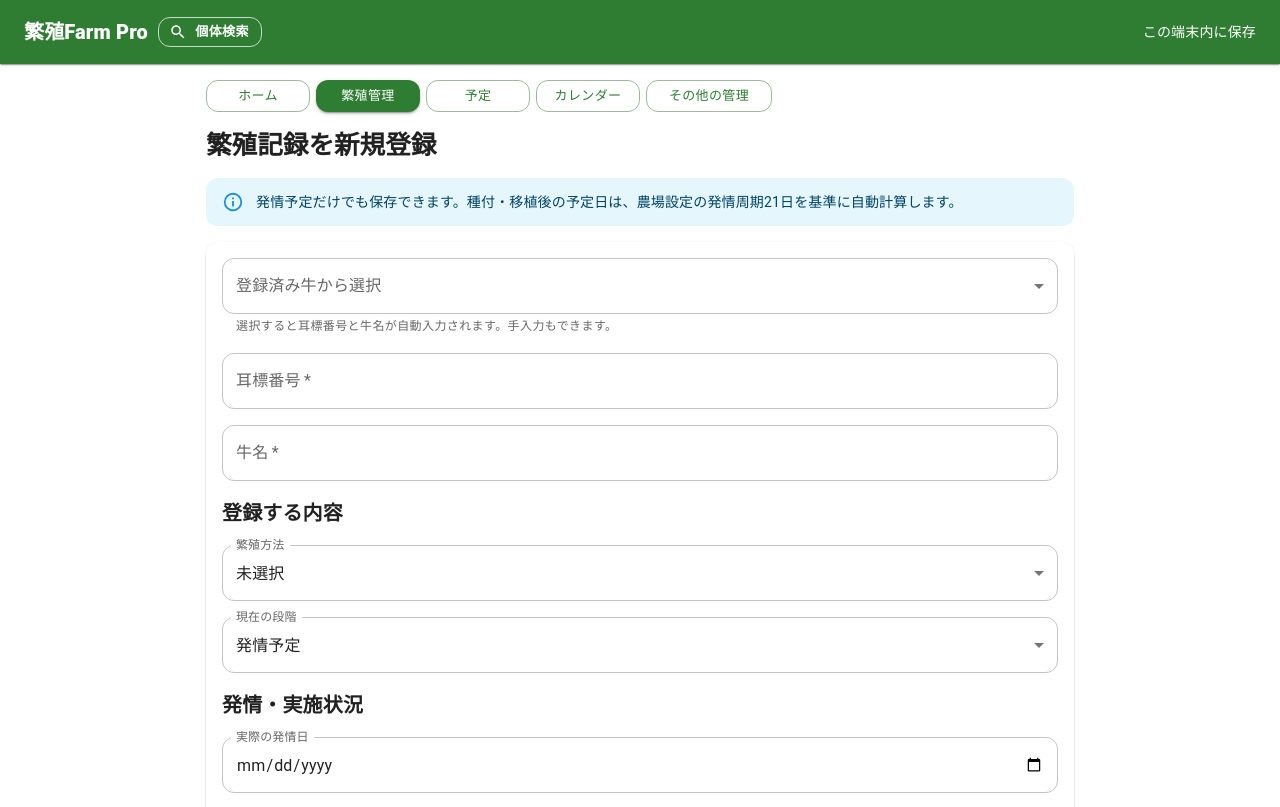
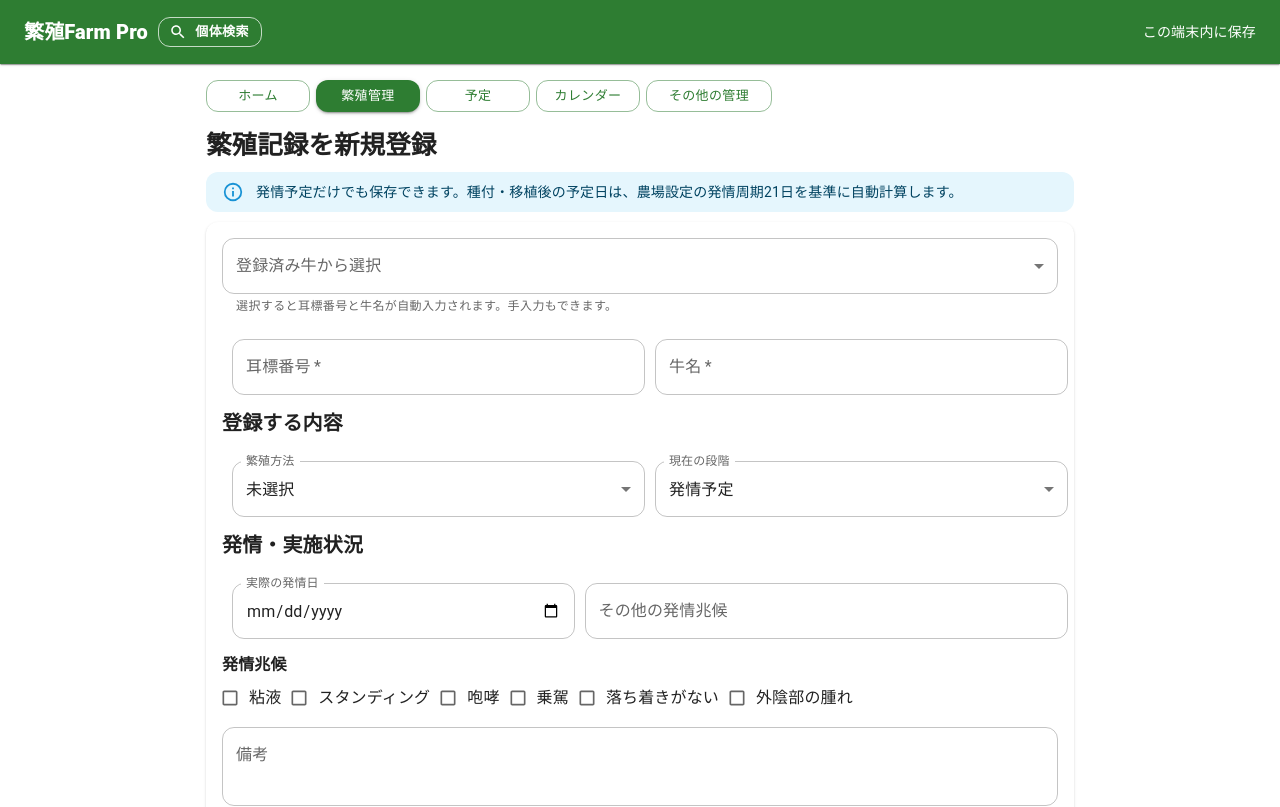
Before and after one commit to farmpro-iwate/FarmPro, a React (Vite) app in the folder client/: page /breedings/new in a window 1280 px wide. Shown: the top 807 px of the page. Built offline with nearby package versions, Linux system fonts and the light colour scheme.

Commit message:
Compact breeding form layout

```diff
--- a/client/src/pages/BreedingForm.tsx
+++ b/client/src/pages/BreedingForm.tsx
@@ -1,6 +1,6 @@
 import { useEffect, useState } from 'react';
 import { useNavigate, useParams, useSearchParams, Link as RouterLink } from 'react-router-dom';
-import { Alert, Button, Card, CardContent, Checkbox, FormControlLabel, MenuItem, Stack, TextField, Typography } from '@mui/material';
+import { Alert, Button, Card, CardContent, Checkbox, FormControlLabel, Grid, MenuItem, Stack, TextField, Typography } from '@mui/material';
 import { BreedingInput } from '../types/breeding';
 import { createBreeding, getBreeding, updateBreeding } from '../services/breedingApi';
 import {
@@ -107,44 +107,87 @@ export function BreedingForm({ mode }: Props) {
   if (loading) return <Typography>読み込み中...</Typography>;
 
   return (
-    <Stack spacing={2}>
+    <Stack spacing={1.25}>
       <Typography variant="h5" fontWeight={800}>{mode === 'create' ? '繁殖記録を新規登録' : '繁殖記録を編集'}</Typography>
-      <Alert severity="info">発情予定だけでも保存できます。種付・移植後の予定日は、農場設定の発情周期{cycleDays}日を基準に自動計算します。</Alert>
-      <Card><CardContent><Stack spacing={2}>
+      <Alert severity="info" sx={{ py: 0.25 }}>
+        発情予定だけでも保存できます。種付・移植後の予定日は、農場設定の発情周期{cycleDays}日を基準に自動計算します。
+      </Alert>
+
+      <Card>
+        <CardContent sx={{ p: { xs: 1.5, sm: 2 }, '&:last-child': { pb: { xs: 1.5, sm: 2 } } }}>
+          <Stack spacing={1.5}>
             {openedFromCattle ? (
-          <Card variant="outlined"><CardContent><Stack spacing={0.5}>
+              <Card variant="outlined">
+                <CardContent sx={{ py: 1.25, px: 1.5, '&:last-child': { pb: 1.25 } }}>
+                  <Grid container spacing={1} alignItems="center">
+                    <Grid item xs={12} sm={3}>
                       <Typography fontWeight={900}>対象牛</Typography>
+                    </Grid>
+                    <Grid item xs={7} sm={5}>
                       <Typography variant="h6" fontWeight={900}>{targetName}</Typography>
+                    </Grid>
+                    <Grid item xs={5} sm={4}>
                       <Typography color="text.secondary">耳標番号：{targetNumber}</Typography>
-          </Stack></CardContent></Card>
+                    </Grid>
+                  </Grid>
+                </CardContent>
+              </Card>
             ) : mode === 'create' ? (
               <CattlePicker onSelect={(cattle) => setForm((prev) => ({ ...prev, cowEarTag: cattle.earTag, cowName: cattle.name }))} />
             ) : null}
-        {!openedFromCattle && <>
+
+            {!openedFromCattle && (
+              <Grid container spacing={1.25}>
+                <Grid item xs={12} sm={6}>
                   <TextField label="耳標番号" value={form.cowEarTag} onChange={(e) => setValue('cowEarTag', e.target.value)} required fullWidth />
+                </Grid>
+                <Grid item xs={12} sm={6}>
                   <TextField label="牛名" value={form.cowName} onChange={(e) => setValue('cowName', e.target.value)} required fullWidth />
-        </>}
+                </Grid>
+              </Grid>
+            )}
 
             <Typography variant="h6" fontWeight={800}>登録する内容</Typography>
+            <Grid container spacing={1.25}>
+              <Grid item xs={12} sm={6}>
                 <TextField label="繁殖方法" select value={form.breedingMethod} onChange={(e) => setValue('breedingMethod', e.target.value)} fullWidth>
                   <MenuItem value="未選択">未選択</MenuItem><MenuItem value="種付">種付</MenuItem><MenuItem value="受精卵移植">受精卵移植</MenuItem>
                 </TextField>
+              </Grid>
+              <Grid item xs={12} sm={6}>
                 <TextField label="現在の段階" select value={form.breedingStatus} onChange={(e) => setValue('breedingStatus', e.target.value)} fullWidth>
                   <MenuItem value="発情予定">発情予定</MenuItem><MenuItem value="発情確認">発情確認</MenuItem><MenuItem value="種付予定">種付予定</MenuItem><MenuItem value="種付実施">種付実施</MenuItem><MenuItem value="移植予定">移植予定</MenuItem><MenuItem value="移植実施">移植実施</MenuItem><MenuItem value="中止">中止</MenuItem>
                 </TextField>
+              </Grid>
+            </Grid>
 
             <Typography variant="h6" fontWeight={800}>発情・実施状況</Typography>
+            <Grid container spacing={1.25}>
+              <Grid item xs={12} sm={5}>
                 <TextField label="実際の発情日" type="date" value={form.heatDate} onChange={(e) => setValue('heatDate', e.target.value)} InputLabelProps={{ shrink: true }} fullWidth />
-        <Stack spacing={1}>
+              </Grid>
+              <Grid item xs={12} sm={7}>
+                <TextField
+                  label="その他の発情兆候"
+                  value={form.estrusSignsOther ?? ''}
+                  onChange={(event) => setValue('estrusSignsOther', event.target.value)}
+                  placeholder="例：食欲低下、尾を上げる、他牛への接近など"
+                  fullWidth
+                />
+              </Grid>
+            </Grid>
+
+            <Stack spacing={0.25}>
               <Typography variant="subtitle1" fontWeight={700}>発情兆候</Typography>
-          <Typography variant="body2" color="text.secondary">確認できた兆候を複数選択できます。</Typography>
-          <Stack direction={{ xs: 'column', sm: 'row' }} flexWrap="wrap">
+              <Stack direction="row" flexWrap="wrap" useFlexGap spacing={0.25}>
                 {['粘液', 'スタンディング', '咆哮', '乗駕', '落ち着きがない', '外陰部の腫れ'].map((sign) => (
                   <FormControlLabel
                     key={sign}
                     label={sign}
+                    sx={{ mr: 1, my: -0.25 }}
                     control={
                       <Checkbox
+                        size="small"
                         checked={(form.estrusSigns ?? []).includes(sign)}
                         onChange={(event) => {
                           setForm((prev) => {
@@ -160,17 +203,14 @@ export function BreedingForm({ mode }: Props) {
                   />
                 ))}
               </Stack>
-          <TextField
-            label="その他の発情兆候"
-            value={form.estrusSignsOther ?? ''}
-            onChange={(event) => setValue('estrusSignsOther', event.target.value)}
-            placeholder="例：食欲低下、尾を上げる、他牛への接近など"
-            fullWidth
-          />
             </Stack>
 
-        {form.breedingMethod === '種付' && <>
+            {form.breedingMethod === '種付' && (
+              <Grid container spacing={1.25}>
+                <Grid item xs={12} sm={4}>
                   <TextField label="種付・授精日" type="date" value={form.inseminationDate} onChange={(e) => setValue('inseminationDate', e.target.value)} InputLabelProps={{ shrink: true }} fullWidth />
+                </Grid>
+                <Grid item xs={12} sm={4}>
                   <SireSearchField
                     value={form.bullName}
                     masterId={form.bullMasterId}
@@ -181,6 +221,8 @@ export function BreedingForm({ mode }: Props) {
                     label="種雄牛"
                     required={false}
                   />
+                </Grid>
+                <Grid item xs={12} sm={4}>
                   <InseminatorSearchField
                     value={form.inseminatorName}
                     masterId={form.inseminatorMasterId}
@@ -189,78 +231,65 @@ export function BreedingForm({ mode }: Props) {
                       setForm((prev) => ({ ...prev, inseminatorMasterId: id }));
                     }}
                   />
-        </>}
+                </Grid>
+              </Grid>
+            )}
 
-        {form.breedingMethod === '受精卵移植' && <>
+            {form.breedingMethod === '受精卵移植' && (
+              <Stack spacing={1.25}>
                 <Typography variant="h6" fontWeight={800}>受精卵移植</Typography>
-          <Alert severity="info">受卵牛は上の対象牛です。供卵牛と父牛は子牛の血統情報として分けて記録します。</Alert>
-          <TextField label="移植予定日" type="date" value={form.transferPlannedDate} onChange={(e) => setValue('transferPlannedDate', e.target.value)} InputLabelProps={{ shrink: true }} fullWidth />
-          <TextField label="移植実施日" type="date" value={form.transferDate} onChange={(e) => setValue('transferDate', e.target.value)} InputLabelProps={{ shrink: true }} fullWidth />
-          <TextField label="受精卵番号・管理番号" value={form.embryoNumber} onChange={(e) => setValue('embryoNumber', e.target.value)} fullWidth />
-          <TextField label="採卵日" type="date" value={form.collectionDate} onChange={(e) => setValue('collectionDate', e.target.value)} InputLabelProps={{ shrink: true }} fullWidth />
-          <TextField label="受精卵区分" select value={form.embryoType} onChange={(e) => setValue('embryoType', e.target.value)} fullWidth>
-            <MenuItem value="未選択">未選択</MenuItem><MenuItem value="新鮮卵">新鮮卵</MenuItem><MenuItem value="凍結卵">凍結卵</MenuItem>
-          </TextField>
-          <TextField label="供卵牛名（遺伝的母牛）" value={form.donorCowName} onChange={(e) => setValue('donorCowName', e.target.value)} fullWidth />
-          <TextField label="供卵牛耳標番号" value={form.donorCowEarTag} onChange={(e) => setValue('donorCowEarTag', e.target.value)} fullWidth />
+                <Alert severity="info" sx={{ py: 0.25 }}>受卵牛は上の対象牛です。供卵牛と父牛は子牛の血統情報として分けて記録します。</Alert>
+                <Grid container spacing={1.25}>
+                  <Grid item xs={12} sm={6}><TextField label="移植予定日" type="date" value={form.transferPlannedDate} onChange={(e) => setValue('transferPlannedDate', e.target.value)} InputLabelProps={{ shrink: true }} fullWidth /></Grid>
+                  <Grid item xs={12} sm={6}><TextField label="移植実施日" type="date" value={form.transferDate} onChange={(e) => setValue('transferDate', e.target.value)} InputLabelProps={{ shrink: true }} fullWidth /></Grid>
+                  <Grid item xs={12} sm={6}><TextField label="受精卵番号・管理番号" value={form.embryoNumber} onChange={(e) => setValue('embryoNumber', e.target.value)} fullWidth /></Grid>
+                  <Grid item xs={12} sm={3}><TextField label="採卵日" type="date" value={form.collectionDate} onChange={(e) => setValue('collectionDate', e.target.value)} InputLabelProps={{ shrink: true }} fullWidth /></Grid>
+                  <Grid item xs={12} sm={3}><TextField label="受精卵区分" select value={form.embryoType} onChange={(e) => setValue('embryoType', e.target.value)} fullWidth><MenuItem value="未選択">未選択</MenuItem><MenuItem value="新鮮卵">新鮮卵</MenuItem><MenuItem value="凍結卵">凍結卵</MenuItem></TextField></Grid>
+                  <Grid item xs={12} sm={6}><TextField label="供卵牛名（遺伝的母牛）" value={form.donorCowName} onChange={(e) => setValue('donorCowName', e.target.value)} fullWidth /></Grid>
+                  <Grid item xs={12} sm={6}><TextField label="供卵牛耳標番号" value={form.donorCowEarTag} onChange={(e) => setValue('donorCowEarTag', e.target.value)} fullWidth /></Grid>
+                  <Grid item xs={12} sm={6}>
+                    <SireSearchField value={form.embryoSireName} masterId={form.embryoSireMasterId} onChange={(name, id) => { setValue('embryoSireName', name); setForm((prev) => ({ ...prev, embryoSireMasterId: id })); }} label="受精卵の父牛" required={false} />
+                  </Grid>
+                  <Grid item xs={12} sm={3}><TextField label="受精卵ランク・品質" value={form.embryoGrade} onChange={(e) => setValue('embryoGrade', e.target.value)} fullWidth /></Grid>
+                  <Grid item xs={12} sm={3}><TextField label="ストロー番号" value={form.strawNumber} onChange={(e) => setValue('strawNumber', e.target.value)} fullWidth /></Grid>
+                  <Grid item xs={12} sm={6}>
+                    <PartnerSearchField label="購入先・所有者" value={form.supplierName} masterId={form.supplierMasterId} onChange={(name, id) => { setValue('supplierName', name); setForm((prev) => ({ ...prev, supplierMasterId: id })); }} />
+                  </Grid>
+                  <Grid item xs={12} sm={6}>
+                    <InseminatorSearchField label="移植担当者" value={form.transferTechnician} masterId={form.transferTechnicianMasterId} onChange={(name, id) => { setValue('transferTechnician', name); setForm((prev) => ({ ...prev, transferTechnicianMasterId: id })); }} />
+                  </Grid>
+                </Grid>
+                {form.breedingStatus === '中止' && <TextField label="移植中止理由" value={form.transferCancelReason} onChange={(e) => setValue('transferCancelReason', e.target.value)} placeholder="発情状態、黄体状態、体調、獣医師判断など" required fullWidth />}
+              </Stack>
+            )}
 
-          <SireSearchField
-            value={form.embryoSireName}
-            masterId={form.embryoSireMasterId}
-            onChange={(name, id) => {
-              setValue('embryoSireName', name);
-              setForm((prev) => ({ ...prev, embryoSireMasterId: id }));
-            }}
-            label="受精卵の父牛"
-            required={false}
-          />
-
-          <TextField label="受精卵ランク・品質" value={form.embryoGrade} onChange={(e) => setValue('embryoGrade', e.target.value)} fullWidth />
-          <TextField label="ストロー番号" value={form.strawNumber} onChange={(e) => setValue('strawNumber', e.target.value)} fullWidth />
-
-          <PartnerSearchField
-            label="購入先・所有者"
-            value={form.supplierName}
-            masterId={form.supplierMasterId}
-            onChange={(name, id) => {
-              setValue('supplierName', name);
-              setForm((prev) => ({ ...prev, supplierMasterId: id }));
-            }}
-          />
-
-          <InseminatorSearchField
-            label="移植担当者"
-            value={form.transferTechnician}
-            masterId={form.transferTechnicianMasterId}
-            onChange={(name, id) => {
-              setValue('transferTechnician', name);
-              setForm((prev) => ({ ...prev, transferTechnicianMasterId: id }));
-            }}
-          />
-          {form.breedingStatus === '中止' && <TextField label="移植中止理由" value={form.transferCancelReason} onChange={(e) => setValue('transferCancelReason', e.target.value)} placeholder="発情状態、黄体状態、体調、獣医師判断など" required fullWidth />}
-        </>}
-
-        {showPostBreedingSections && <>
+            {showPostBreedingSections && (
+              <Stack spacing={1.25}>
                 <Typography variant="h6" fontWeight={800}>自動計算される予定</Typography>
-          <TextField label="次回発情予定日" type="date" value={form.nextHeatExpectedDate} onChange={(e) => setValue('nextHeatExpectedDate', e.target.value)} InputLabelProps={{ shrink: true }} helperText={`実施日から発情周期${cycleDays}日後。目安なので修正できます。`} fullWidth />
-          <TextField label="妊娠鑑定予定日" type="date" value={form.pregnancyCheckExpectedDate} onChange={(e) => setValue('pregnancyCheckExpectedDate', e.target.value)} InputLabelProps={{ shrink: true }} helperText={`実施日から発情周期2回分（${cycleDays * 2}日後）。`} fullWidth />
+                <Grid container spacing={1.25}>
+                  <Grid item xs={12} sm={6}><TextField label="次回発情予定日" type="date" value={form.nextHeatExpectedDate} onChange={(e) => setValue('nextHeatExpectedDate', e.target.value)} InputLabelProps={{ shrink: true }} helperText={`実施日から発情周期${cycleDays}日後。`} fullWidth /></Grid>
+                  <Grid item xs={12} sm={6}><TextField label="妊娠鑑定予定日" type="date" value={form.pregnancyCheckExpectedDate} onChange={(e) => setValue('pregnancyCheckExpectedDate', e.target.value)} InputLabelProps={{ shrink: true }} helperText={`実施日から${cycleDays * 2}日後。`} fullWidth /></Grid>
+                </Grid>
 
                 <Typography variant="h6" fontWeight={800}>鑑定結果・受胎後の管理</Typography>
-          <TextField label="妊娠鑑定日" type="date" value={form.pregnancyCheckDate} onChange={(e) => setValue('pregnancyCheckDate', e.target.value)} InputLabelProps={{ shrink: true }} fullWidth />
-          <TextField label="受胎確認" select value={form.pregnancyResult} onChange={(e) => setValue('pregnancyResult', e.target.value)} fullWidth>
-            <MenuItem value="未鑑定">未鑑定</MenuItem><MenuItem value="再鑑定予定">再鑑定予定</MenuItem><MenuItem value="受胎">受胎</MenuItem><MenuItem value="空胎">空胎</MenuItem><MenuItem value="流産・胎子喪失">流産・胎子喪失</MenuItem>
-          </TextField>
-          <TextField label="再鑑定予定日" type="date" value={form.recheckExpectedDate} onChange={(e) => setValue('recheckExpectedDate', e.target.value)} InputLabelProps={{ shrink: true }} fullWidth />
-          <TextField label="分娩予定日" type="date" value={form.expectedCalvingDate} onChange={(e) => setValue('expectedCalvingDate', e.target.value)} InputLabelProps={{ shrink: true }} fullWidth />
+                <Grid container spacing={1.25}>
+                  <Grid item xs={12} sm={6}><TextField label="妊娠鑑定日" type="date" value={form.pregnancyCheckDate} onChange={(e) => setValue('pregnancyCheckDate', e.target.value)} InputLabelProps={{ shrink: true }} fullWidth /></Grid>
+                  <Grid item xs={12} sm={6}><TextField label="受胎確認" select value={form.pregnancyResult} onChange={(e) => setValue('pregnancyResult', e.target.value)} fullWidth><MenuItem value="未鑑定">未鑑定</MenuItem><MenuItem value="再鑑定予定">再鑑定予定</MenuItem><MenuItem value="受胎">受胎</MenuItem><MenuItem value="空胎">空胎</MenuItem><MenuItem value="流産・胎子喪失">流産・胎子喪失</MenuItem></TextField></Grid>
+                  <Grid item xs={12} sm={6}><TextField label="再鑑定予定日" type="date" value={form.recheckExpectedDate} onChange={(e) => setValue('recheckExpectedDate', e.target.value)} InputLabelProps={{ shrink: true }} fullWidth /></Grid>
+                  <Grid item xs={12} sm={6}><TextField label="分娩予定日" type="date" value={form.expectedCalvingDate} onChange={(e) => setValue('expectedCalvingDate', e.target.value)} InputLabelProps={{ shrink: true }} fullWidth /></Grid>
+                </Grid>
                 {form.expectedCalvingDate && <Typography color="text.secondary">分娩予定日まで：あと{daysUntil(form.expectedCalvingDate)}日</Typography>}
-        </>}
+              </Stack>
+            )}
 
-        <TextField label="備考" value={form.note} onChange={(e) => setValue('note', e.target.value)} multiline minRows={3} fullWidth />
+            <TextField label="備考" value={form.note} onChange={(e) => setValue('note', e.target.value)} multiline minRows={2} fullWidth />
             <Stack direction={{ xs: 'column', sm: 'row' }} spacing={1}>
-          <Button variant="contained" size="large" onClick={handleSubmit}>保存</Button>
-          <Button component={RouterLink} to={openedFromCattle ? returnTo : '/breedings'} variant="outlined" size="large">戻る</Button>
+              <Button variant="contained" size="large" onClick={handleSubmit} fullWidth>保存</Button>
+              <Button component={RouterLink} to={openedFromCattle ? returnTo : '/breedings'} variant="outlined" size="large" fullWidth>戻る</Button>
             </Stack>
-      </Stack></CardContent></Card>
+          </Stack>
+        </CardContent>
+      </Card>
     </Stack>
   );
 }
```
Lines whose indentation alone changed are shown as unchanged.
